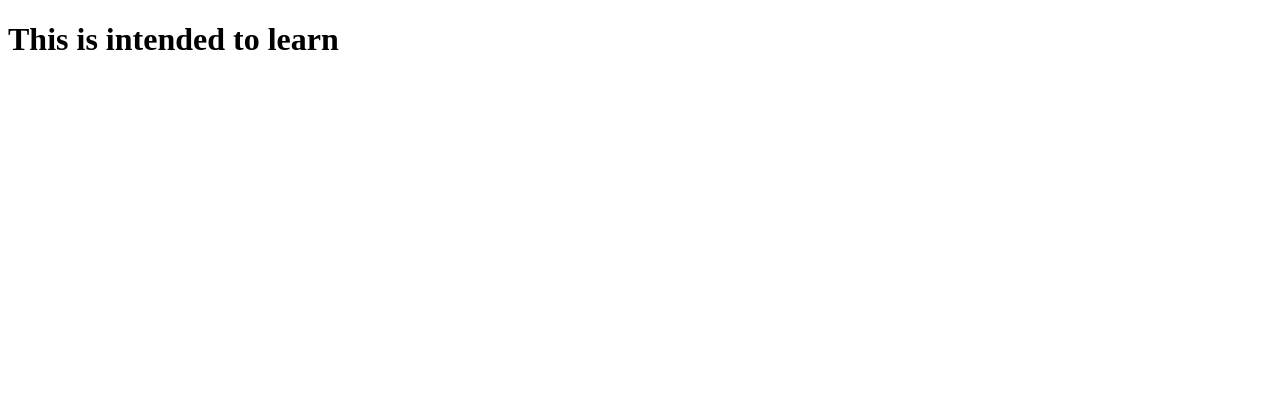
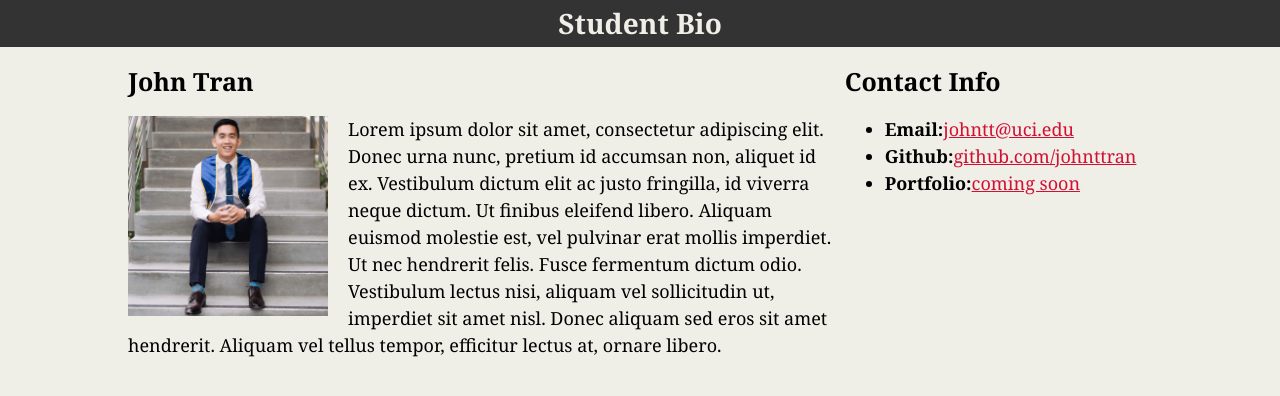
Before and after one commit to johnttran/Learning, a plain HTML site: page index.html in a window 1280 px wide. Drawn offline with Linux system fonts and the light colour scheme.

Commit message:
learning

```diff
--- /dev/null
+++ b/assets/styles.css
@@ -0,0 +1,51 @@
+body {
+    background-color: #efeee7;
+    margin: 0;
+    padding: 0;
+    font-family: Georgia, 'Times New Roman', Times, serif;
+    font-size: 18px;
+    line-height: 150%;
+}
+
+h1 {
+    color: #efeee7;
+    background-color: #333333;
+    margin: 0;
+    text-align: center;
+    padding-top: 10px;
+    padding-bottom: 10px;
+    font-size: 28px;
+}
+
+h2 {
+    font-size: 25px;
+}
+
+a {
+    color: #d21034;
+}
+
+.container {
+    width: 80%;
+    margin: 0 auto;
+}
+
+#main-bio,
+#contact-info,
+#bio-image {
+    float: left;
+}
+
+#main-bio {
+    width: 70%;
+}
+
+#contact-info {
+    width: 30%;
+}
+
+#bio-image {
+    padding-right: 20px;
+    width: 200px;
+    height: 200px;
+}
--- a/index.html
+++ b/index.html
@@ -1,12 +1,53 @@
 <!DOCTYPE html>
 <html lang="en">
+
 <head>
     <meta charset="UTF-8">
     <meta name="viewport" content="width=device-width, initial-scale=1.0">
     <meta http-equiv="X-UA-Compatible" content="ie=edge">
-    <title>Document</title>
+    <link rel="stylesheet" type="text/css" href="./assets/styles.css">
+    <title>Student Bio</title>
 </head>
+
 <body>
-    <h1>This is intended to learn</h1>
+    <header>
+        <h1>Student Bio</h1>
+    </header>
+    <div class="container">
+        <section id="main-bio">
+            <h2>John Tran</h2>
+            <img src="./me.jpg" alt="Profile Picture" width=200px height=200px id="bio-image">
+            <p>
+                Lorem ipsum dolor sit amet, consectetur adipiscing elit. Donec urna nunc, pretium id accumsan non,
+                aliquet id
+                ex. Vestibulum dictum elit ac justo fringilla, id viverra neque dictum. Ut finibus eleifend libero.
+                Aliquam
+                euismod molestie est, vel pulvinar erat mollis imperdiet. Ut nec hendrerit felis. Fusce fermentum
+                dictum odio.
+                Vestibulum lectus nisi, aliquam vel sollicitudin ut, imperdiet sit amet nisl. Donec aliquam sed eros
+                sit amet
+                hendrerit. Aliquam vel tellus tempor, efficitur lectus at, ornare libero.
+            </p>
+        </section>
+
+        <section id="contact-info">
+            <h2>Contact Info</h2>
+            <ul>
+                <li>
+                    <strong>Email:</strong><a href="johntt@uci.edu">johntt@uci.edu</a>
+                </li>
+                <li>
+                    <strong>Github:</strong><a href="https://github.com/johnttran" target="_blank">github.com/johnttran</a>
+                </li>
+                <li>
+                    <strong>Portfolio:</strong><a href="#">coming soon</a>
+                </li>
+            </ul>
+
+        </section>
+    </div>
+
+
 </body>
+
 </html>
```
Also changed, not shown: me.jpg (added), 1 other file.
